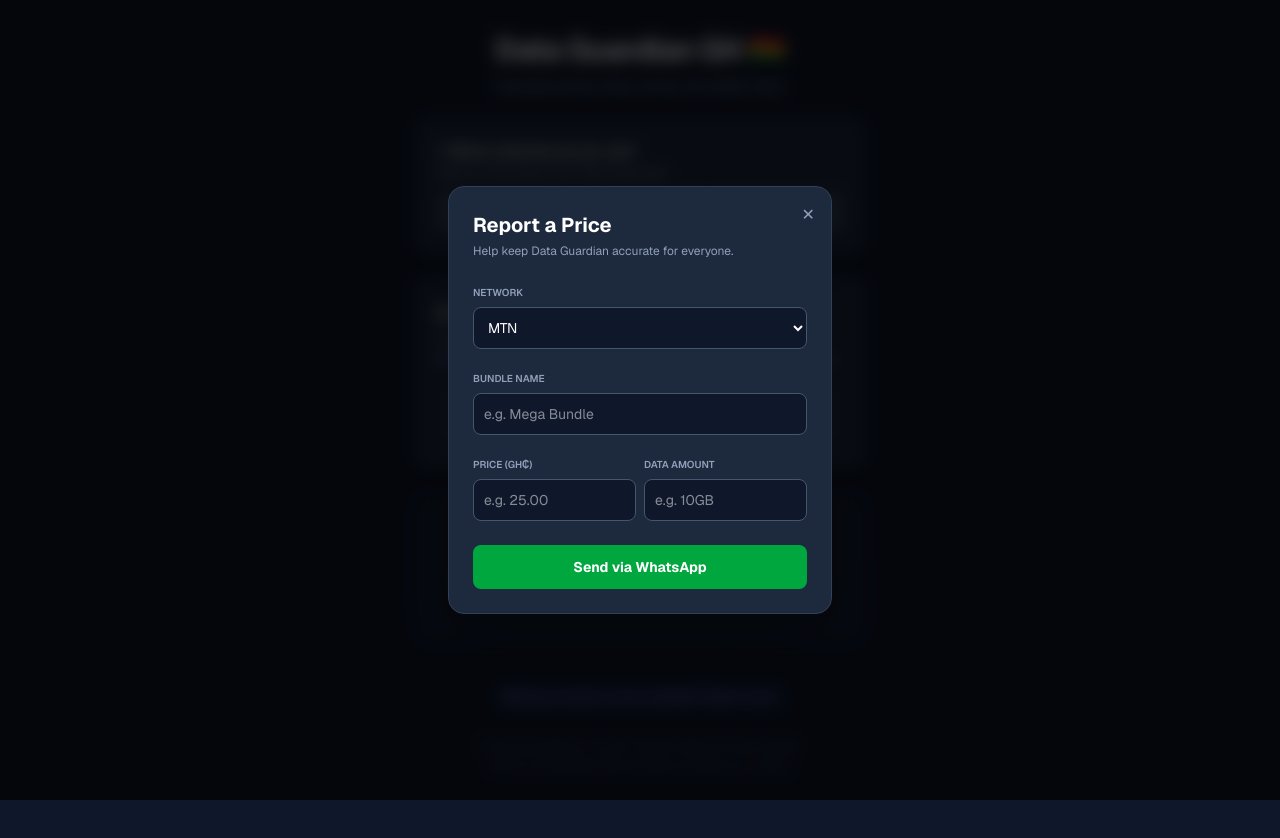
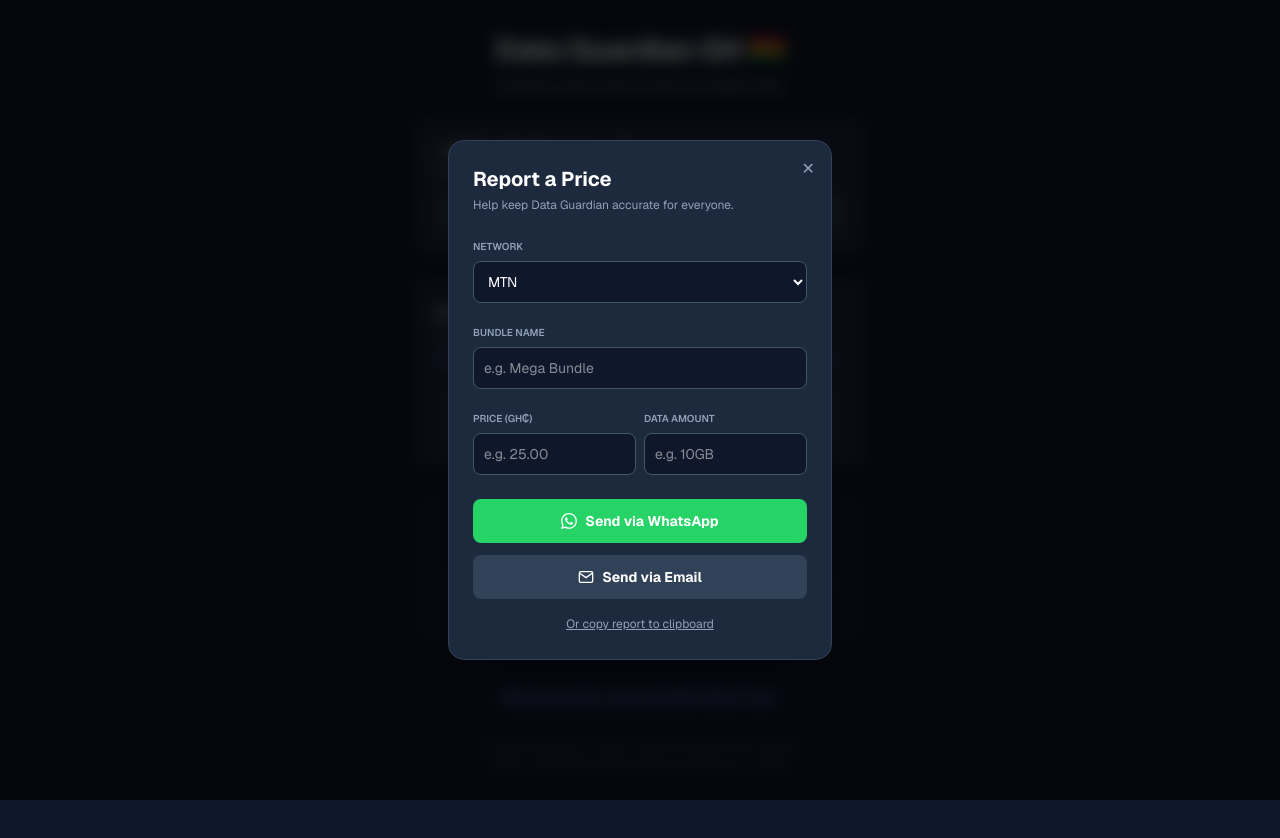
Before and after one commit to CobeRich/data-guardian-gh, a Next.js app: page / in a window 1280 px wide. Both pictures are taken after a click on the button "Missing a bundle or price changed? Report it here". Built offline with nearby package versions, Linux system fonts and the light colour scheme.

Commit message:
feat: new bundle report form update

```diff
--- a/app/page.tsx
+++ b/app/page.tsx
@@ -58,25 +58,29 @@ export default function Home() {
     setRecommendation(validOptions.length > 0 ? validOptions[0] : null);
   };
 
-  const handleReportSubmit = (e: React.FormEvent) => {
+  const handleWhatsAppSubmit = () => {
+    // ⚠️ REPLACE WITH YOUR WHATSAPP NUMBER (Country code + number, no + or spaces)
+    const myPhoneNumber = "233243953395";
+    const message = `*New Bundle Report* 🚨\n\n*Network:* ${reportNetwork}\n*Bundle Name:* ${reportName}\n*Price:* GH₵ ${reportPrice}\n*Data Amount:* ${reportData}\n\n_Sent from Data Guardian GH_`;
+    window.open(`https://wa.me/${myPhoneNumber}?text=${encodeURIComponent(message)}`, '_blank');
+    setIsReportOpen(false);
+  };
+
+  const handleEmailSubmit = (e: React.FormEvent) => {
     e.preventDefault();
+    // ⚠️ REPLACE WITH YOUR EMAIL
+    const myEmail = "achiawkoby@gmail.com";
+    const subject = `Bundle Report: ${reportNetwork} - ${reportName}`;
+    const body = `Network: ${reportNetwork}\nBundle Name: ${reportName}\nPrice: GH₵ ${reportPrice}\nData Amount: ${reportData}\n\nSent from Data Guardian GH`;
 
-    // ⚠️ REPLACE THIS WITH YOUR WHATSAPP NUMBER (Country code + number, no + or spaces)
-    const myPhoneNumber = "4915217004753";
+    window.location.href = `mailto:${myEmail}?subject=${encodeURIComponent(subject)}&body=${encodeURIComponent(body)}`;
+    setIsReportOpen(false);
+  };
 
+  const handleCopyReport = () => {
     const message = `*New Bundle Report* 🚨\n\n*Network:* ${reportNetwork}\n*Bundle Name:* ${reportName}\n*Price:* GH₵ ${reportPrice}\n*Data Amount:* ${reportData}\n\n_Sent from Data Guardian GH_`;
-
-    // Encode the message for URL
-    const encodedMessage = encodeURIComponent(message);
-
-    // Open WhatsApp
-    window.open(`https://wa.me/${myPhoneNumber}?text=${encodedMessage}`, '_blank');
-
-    // Reset and close
-    setIsReportOpen(false);
-    setReportName('');
-    setReportPrice('');
-    setReportData('');
+    navigator.clipboard.writeText(message);
+    alert("Report copied to clipboard! You can now paste it anywhere.");
   };
 
   const filteredBundles = bundles.filter(b => {
@@ -264,7 +268,7 @@ export default function Home() {
             <h2 className="text-xl font-bold text-white mb-1">Report a Price</h2>
             <p className="text-xs text-slate-400 mb-5">Help keep Data Guardian accurate for everyone.</p>
 
-            <form onSubmit={handleReportSubmit} className="space-y-4">
+            <form onSubmit={(e) => e.preventDefault()} className="space-y-4">
               <div>
                 <label className="text-[10px] font-semibold text-slate-400 uppercase">Network</label>
                 <select value={reportNetwork} onChange={(e) => setReportNetwork(e.target.value)} className="w-full bg-slate-900 border border-slate-600 rounded-lg p-2.5 text-white mt-1 text-sm focus:outline-none focus:border-indigo-500">
@@ -287,9 +291,35 @@ export default function Home() {
                   <input required type="text" placeholder="e.g. 10GB" value={reportData} onChange={(e) => setReportData(e.target.value)} className="w-full bg-slate-900 border border-slate-600 rounded-lg p-2.5 text-white mt-1 text-sm focus:outline-none focus:border-indigo-500" />
                 </div>
               </div>
-              <button type="submit" className="w-full bg-green-600 hover:bg-green-500 text-white font-bold py-3 rounded-lg text-sm transition-colors mt-2">
-                Send via WhatsApp
-              </button>
+
+              {/* Action Buttons */}
+              <div className="pt-2">
+                <button
+                  type="button"
+                  onClick={handleWhatsAppSubmit}
+                  className="w-full bg-[#25D366] hover:bg-[#20bd5a] text-white font-bold py-3 rounded-lg text-sm transition-colors flex items-center justify-center gap-2 mb-3"
+                >
+                  <svg viewBox="0 0 24 24" className="w-4 h-4 fill-current"><path d="M17.472 14.382c-.297-.149-1.758-.867-2.03-.967-.273-.099-.471-.148-.67.15-.197.297-.767.966-.94 1.164-.173.199-.347.223-.644.075-.297-.15-1.255-.463-2.39-1.475-.883-.788-1.48-1.761-1.653-2.059-.173-.297-.018-.458.13-.606.134-.133.298-.347.446-.52.149-.174.198-.298.298-.497.099-.198.05-.371-.025-.52-.075-.149-.669-1.612-.916-2.207-.242-.579-.487-.5-.669-.51-.173-.008-.371-.01-.57-.01-.198 0-.52.074-.792.372-.272.297-1.04 1.016-1.04 2.479 0 1.462 1.065 2.875 1.213 3.074.149.198 2.096 3.2 5.077 4.487.709.306 1.262.489 1.694.625.712.227 1.36.195 1.871.118.571-.085 1.758-.719 2.006-1.413.248-.694.248-1.289.173-1.413-.074-.124-.272-.198-.57-.347m-5.421 7.403h-.004a9.87 9.87 0 01-5.031-1.378l-.361-.214-3.741.982.998-3.648-.235-.374a9.86 9.86 0 01-1.51-5.26c.001-5.45 4.436-9.884 9.888-9.884 2.64 0 5.122 1.03 6.988 2.898a9.825 9.825 0 012.893 6.994c-.003 5.45-4.437 9.884-9.885 9.884m8.413-18.297A11.815 11.815 0 0012.05 0C5.495 0 .16 5.335.157 11.892c0 2.096.547 4.142 1.588 5.945L0 24l6.305-1.654a11.882 11.882 0 005.683 1.448h.005c6.554 0 11.89-5.335 11.893-11.893a11.821 11.821 0 00-3.48-8.413z"/></svg>
+                  Send via WhatsApp
+                </button>
+
+                <button
+                  type="button"
+                  onClick={handleEmailSubmit}
+                  className="w-full bg-slate-700 hover:bg-slate-600 text-white font-bold py-3 rounded-lg text-sm transition-colors flex items-center justify-center gap-2 mb-3"
+                >
+                  <svg viewBox="0 0 24 24" className="w-4 h-4 fill-none stroke-current stroke-2"><path d="M4 4h16c1.1 0 2 .9 2 2v12c0 1.1-.9 2-2 2H4c-1.1 0-2-.9-2-2V6c0-1.1.9-2 2-2z"></path><polyline points="22,6 12,13 2,6"></polyline></svg>
+                  Send via Email
+                </button>
+
+                <button
+                  type="button"
+                  onClick={handleCopyReport}
+                  className="w-full text-slate-400 hover:text-white text-xs underline text-center transition-colors"
+                >
+                  Or copy report to clipboard
+                </button>
+              </div>
             </form>
           </div>
         </div>
```
